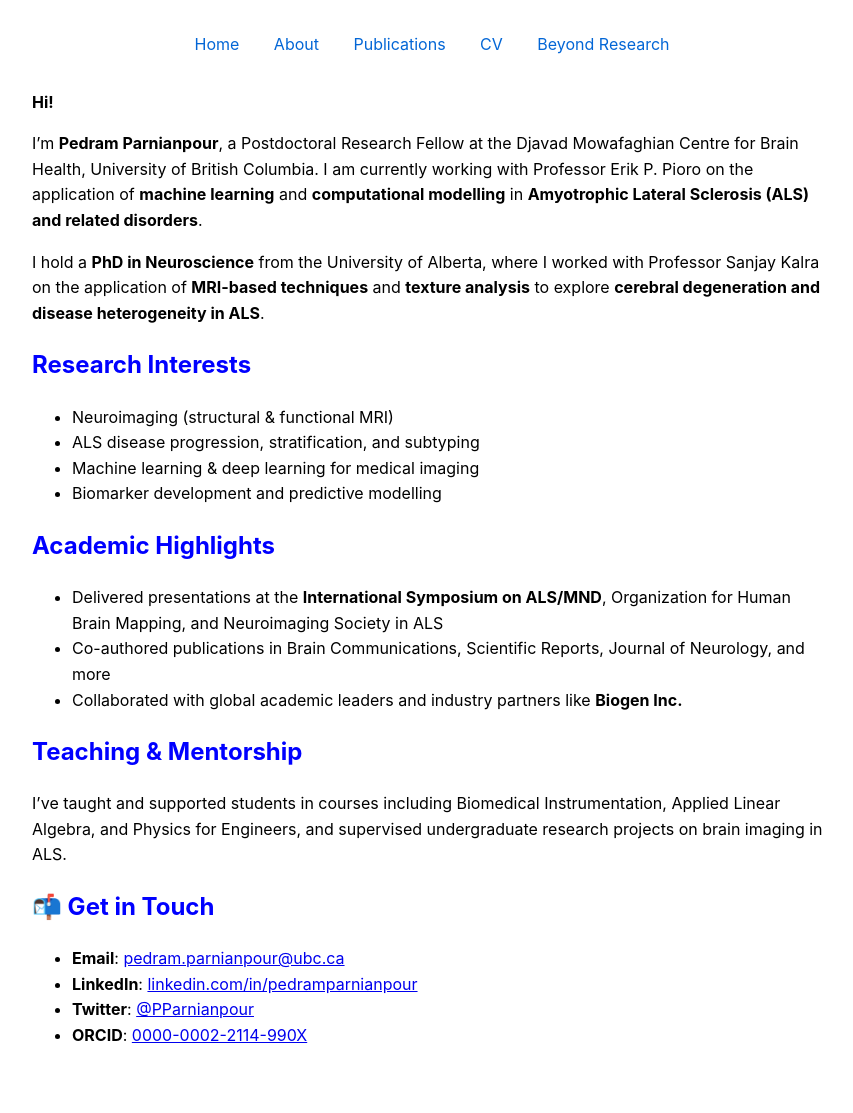
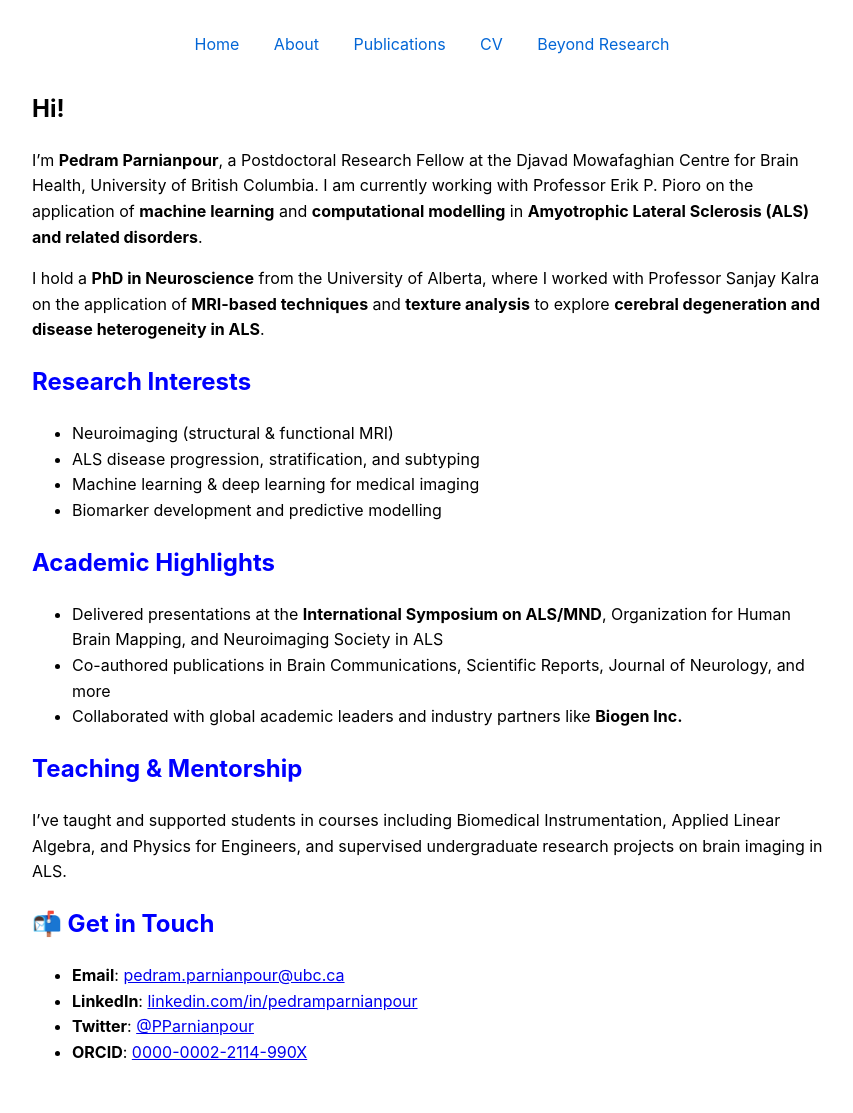
Before and after one commit to Pedram-Parnianpour/pedram-parnianpour.github.io, a Jekyll site: the page built from index.md, in a window 1280 px wide. Shown: the whole page, without its empty margins (208-1061 px from the left). Built offline with Jekyll 4.4.1, drawn with Linux system fonts in a browser that asks for light colours.

Commit message:
Update index.md

```diff
--- a/index.md
+++ b/index.md
@@ -3,8 +3,7 @@ layout: default
 title: Home
 ---
 
-<span style="color: blue;"></span>
-**Hi!**
+## Hi!
 
 I'm **Pedram Parnianpour**, a Postdoctoral Research Fellow at the Djavad Mowafaghian Centre for Brain Health, University of British Columbia. I am currently working with Professor Erik P. Pioro on the application of **machine learning** and **computational modelling** in **Amyotrophic Lateral Sclerosis (ALS) and related disorders**.
 
```
